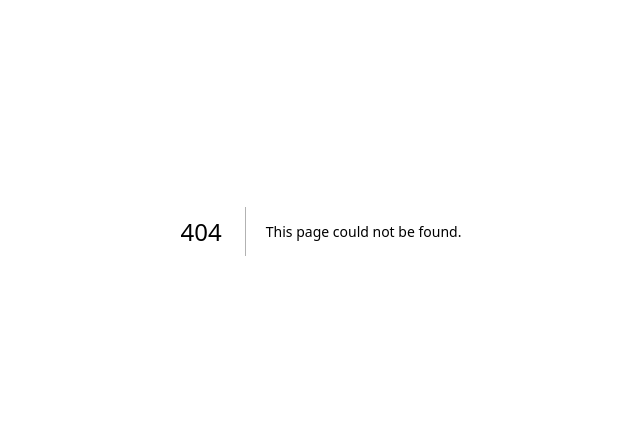
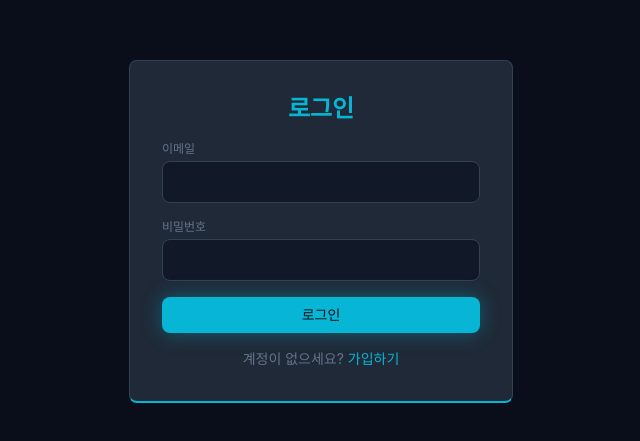
Before and after one commit to imorangepie20/REMS, a Next.js app: page /login in a window 1280 px wide. Before the commit this address had no page. Shown: the part 169-610 px from the top of the page, without its empty margins (319-959 px from the left). Built offline with nearby package versions, Linux system fonts and the light colour scheme.

Commit message:
feat(ui): /login 페이지

```diff
--- /dev/null
+++ b/src/app/(auth)/login/page.tsx
@@ -0,0 +1,54 @@
+'use client'
+
+import { useState, type FormEvent } from 'react'
+import { useRouter } from 'next/navigation'
+import Link from 'next/link'
+import Button from '@/components/common/Button'
+import { apiFetch } from '@/lib/api-client'
+
+export default function LoginPage() {
+  const router = useRouter()
+  const [email, setEmail] = useState('')
+  const [password, setPassword] = useState('')
+  const [error, setError] = useState<string | null>(null)
+  const [loading, setLoading] = useState(false)
+
+  const onSubmit = async (e: FormEvent) => {
+    e.preventDefault()
+    setError(null); setLoading(true)
+    try {
+      await apiFetch('/auth/login', { method: 'POST', body: JSON.stringify({ email, password }) })
+      router.replace('/')
+    } catch (err) {
+      setError(err instanceof Error ? err.message : '로그인 실패')
+    } finally {
+      setLoading(false)
+    }
+  }
+
+  const input = 'w-full px-3 py-2 bg-hud-bg-secondary border border-hud-border-secondary rounded-lg text-hud-text-primary placeholder-hud-text-muted focus:outline-none focus:border-hud-accent-primary transition-hud'
+
+  return (
+    <div className="min-h-screen flex items-center justify-center p-4">
+      <form onSubmit={onSubmit} className="hud-card hud-card-bottom rounded-lg p-8 w-full max-w-sm space-y-4">
+        <h1 className="text-2xl font-bold text-hud-accent-primary text-center">로그인</h1>
+        <div>
+          <label className="block text-xs text-hud-text-muted mb-1">이메일</label>
+          <input type="email" required className={input} value={email} onChange={(e) => setEmail(e.target.value)} />
+        </div>
+        <div>
+          <label className="block text-xs text-hud-text-muted mb-1">비밀번호</label>
+          <input type="password" required className={input} value={password} onChange={(e) => setPassword(e.target.value)} />
+        </div>
+        {error && <p className="text-sm text-hud-accent-danger">{error}</p>}
+        <Button variant="primary" type="submit" fullWidth glow disabled={loading}>
+          {loading ? '로그인 중...' : '로그인'}
+        </Button>
+        <p className="text-center text-sm text-hud-text-muted">
+          계정이 없으세요?{' '}
+          <Link href="/signup" className="text-hud-accent-primary hover:underline">가입하기</Link>
+        </p>
+      </form>
+    </div>
+  )
+}
```
